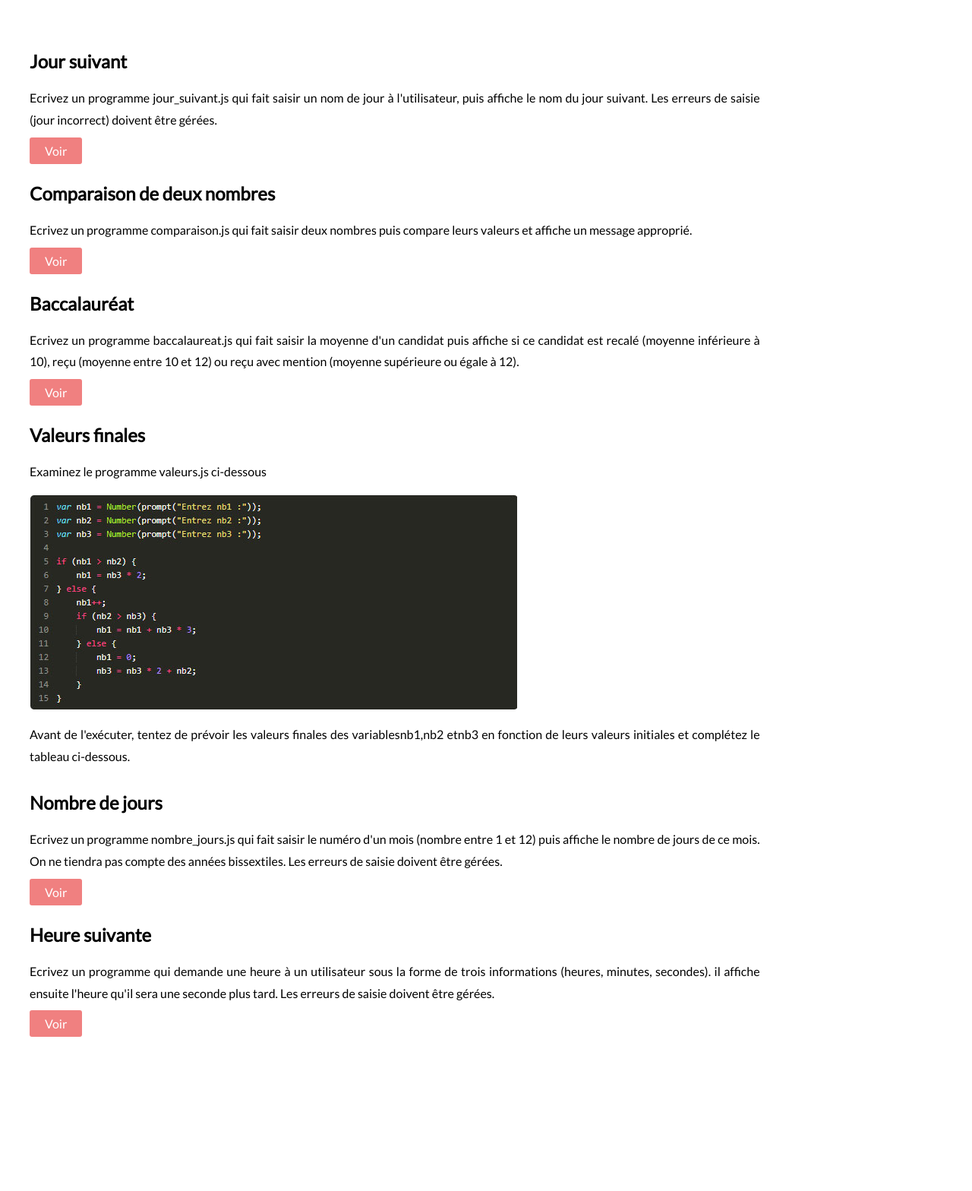
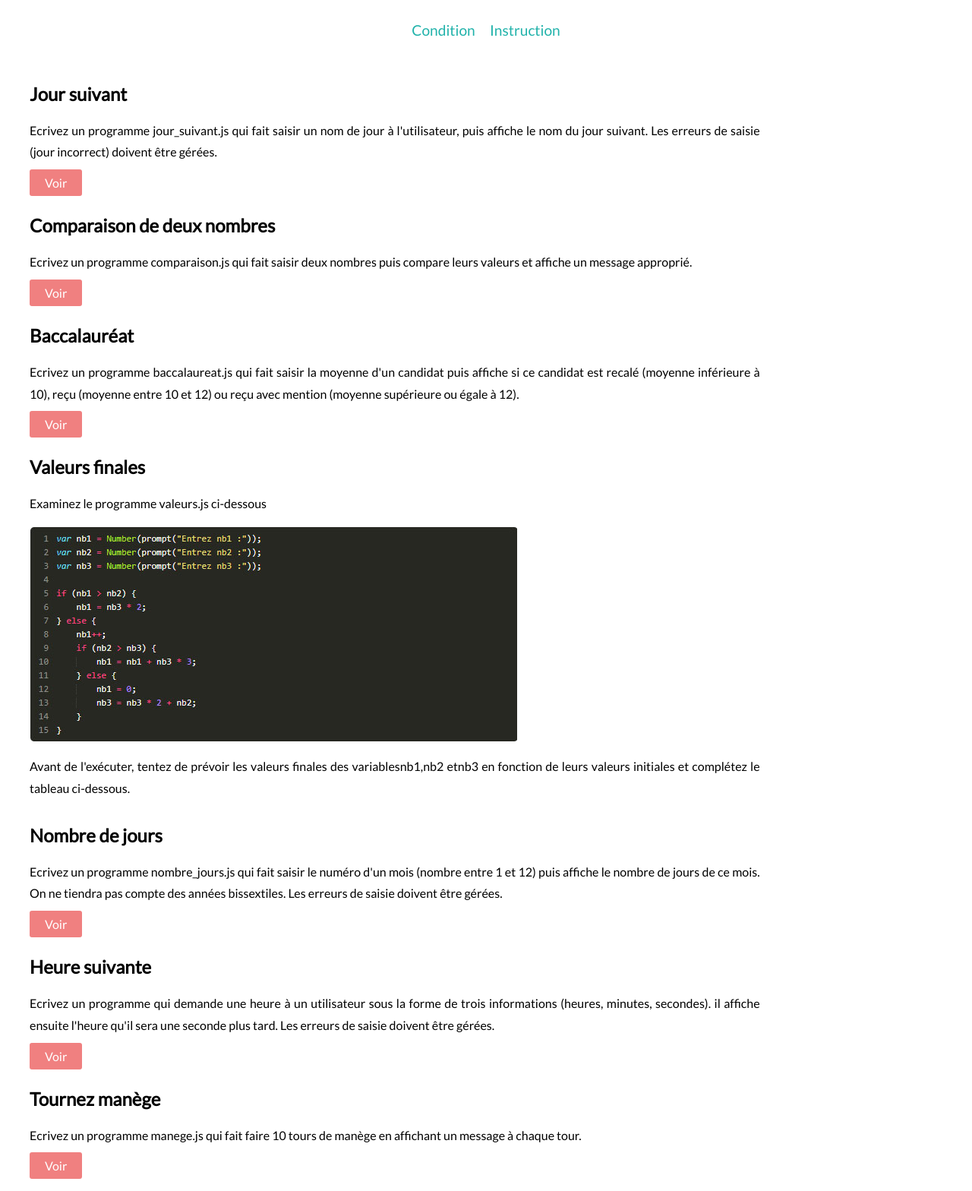
Before and after one commit to Lysdora/exJS, a plain HTML site: page index.html in a window 1280 px wide. Shown: the part 82-1650 px from the top of the page at 76% size. Before the commit the page ends 1463 px from the top, so only its background shows below. Drawn offline with Linux system fonts and the light colour scheme.

Commit message:
add manege.js

```diff
--- a/index.html
+++ b/index.html
@@ -14,7 +14,14 @@
     <header>
         <div>
             <h1>Apprenez à coder avec JavaScript</h1>
+
         </div>
+
+        <nav>
+            <a href="">Condition</a>
+            <a href="">Instruction</a>
+        </nav>
+        <!--<p><a href="https://openclassrooms.com/courses/apprenez-a-coder-avec-javascript" target="_blank">OC</a></p>-->
     </header>
 
 <section class="exercice">
@@ -50,7 +57,15 @@
     <div>
         <h2>Heure suivante</h2>
         <p>Ecrivez un programme qui demande une heure à un utilisateur sous la forme de trois informations (heures, minutes, secondes). il affiche ensuite l'heure qu'il sera une seconde plus tard. Les erreurs de saisie doivent être gérées.</p>
-        <a href="">Voir</a>
+        <a href="js/heure_suivante.js">Voir</a>
+    </div>
+
+
+
+    <div>
+        <h2>Tournez manège</h2>
+        <p>Ecrivez un programme manege.js qui fait faire 10 tours de manège en affichant un message à chaque tour.</p>
+        <a href="js/manege.js">Voir</a>
     </div>
 
 </section>
@@ -65,6 +80,8 @@
     <script src="js/valeurs.js"></script>
     <script src="js/nombre_jours.js"></script>
     <script src="js/heure_suivante.js"></script>
+    <script src="js/test.js"></script>
+    <script src="js/manege.js"></script>
 
 </body>
 </html>
--- a/sass/main.sass
+++ b/sass/main.sass
@@ -26,6 +26,25 @@ body
     -moz-border-radius:
     border-radius: 2px
 
+  header
+    p a
+      text-decoration: none
+      display: flex
+      justify-content: flex-start
+      color: lightcoral
+      font-size: 2em
+    nav
+      display: flex
+      flex-direction: row
+      justify-content: center
+
+      a
+        padding: 0.5em
+        text-decoration: none
+        color: lightseagreen
+        font-size: 1.2em
+        &:hover
+          text-decoration: underline
 
   .exercice
     padding: 1em
```
Also changed, not shown: js/manege.js (added, +24 -0 lines), js/test.js (added, +15 -0 lines), css/main.css, img/bart-simpson-generator.gif (added).
